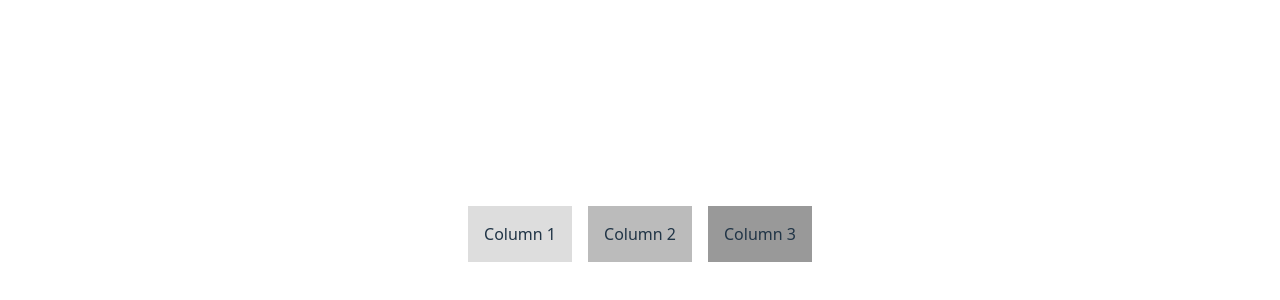
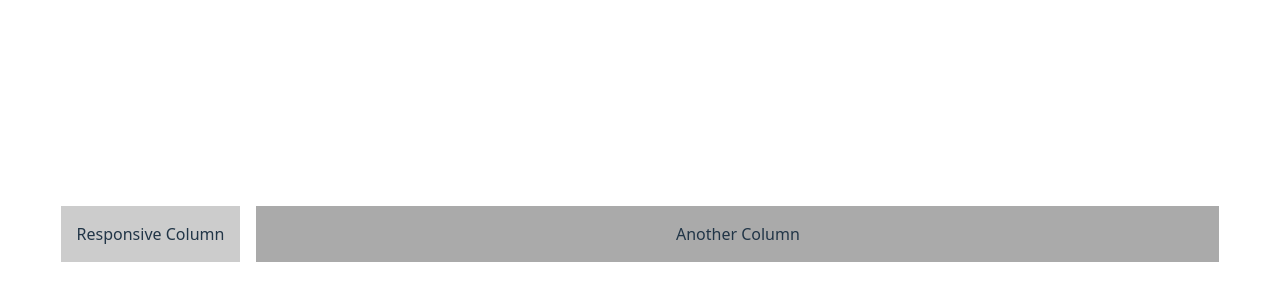
Before and after one commit to kayloshai/trade-locator, a React (Vite) app: page / in a window 1280 px wide. Shown: the part 166-466 px from the top of the page. Built offline with nearby package versions, Linux system fonts and the light colour scheme.

Commit message:
Update Readme and example in baselayout

```diff
--- a/src/components/layouts/baseLayout.tsx
+++ b/src/components/layouts/baseLayout.tsx
@@ -10,11 +10,15 @@ export const BaseLayout = (props: Props) => {
 
   return (
    <>
-    <Grid className={props.className}>
-      <Col md={4}><div style={{ background: "#ddd", padding: "1rem" }}>Column 1</div></Col>
-      <Col md={4}><div style={{ background: "#bbb", padding: "1rem" }}>Column 2</div></Col>
-      <Col md={4}><div style={{ background: "#999", padding: "1rem" }}>Column 3</div></Col>
-    </Grid>
+      <Grid className={props.className}>
+  <Col sm={6} md={4} lg={3} xl={2}>
+    <div style={{ background: "#ccc", padding: "1rem" }}>Responsive Column</div>
+  </Col>
+  <Col sm={6} md={8} lg={9} xl={10}>
+    <div style={{ background: "#aaa", padding: "1rem" }}>Another Column</div>
+  </Col>
+</Grid>
+
    </>
   );
 }
```
Also changed, not shown: 1 other file (tests, documents, lock files or other folders).
